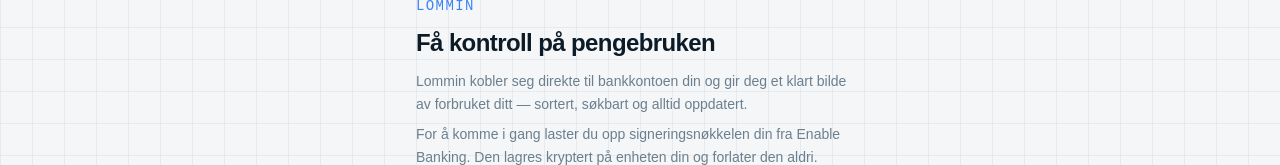
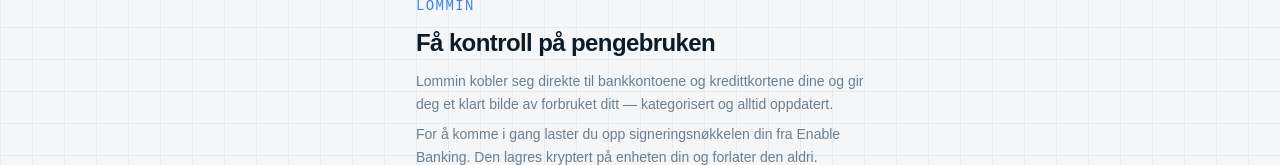
Before and after one commit to pergpau/lommin, a React (Vite) app in the folder frontend/: page /setup in a window 1280 px wide. Shown: the part 126-291 px from the top of the page. Built offline with nearby package versions, Linux system fonts and the light colour scheme.

Commit message:
Improve intro text

```diff
--- a/frontend/src/pages/Setup.tsx
+++ b/frontend/src/pages/Setup.tsx
@@ -276,8 +276,8 @@ export default function Setup() {
             Få kontroll på pengebruken
           </h1>
           <p className="text-muted text-sm mt-3 leading-relaxed">
-            Lommin kobler seg direkte til bankkontoen din og gir deg et klart bilde av forbruket
-            ditt — sortert, søkbart og alltid oppdatert.
+            Lommin kobler seg direkte til bankkontoene og kredittkortene dine og gir deg et klart bilde av forbruket
+            ditt — kategorisert og alltid oppdatert.
           </p>
           <p className="text-muted text-sm mt-2 leading-relaxed">
             For å komme i gang laster du opp signeringsnøkkelen din fra Enable Banking. Den lagres
```
